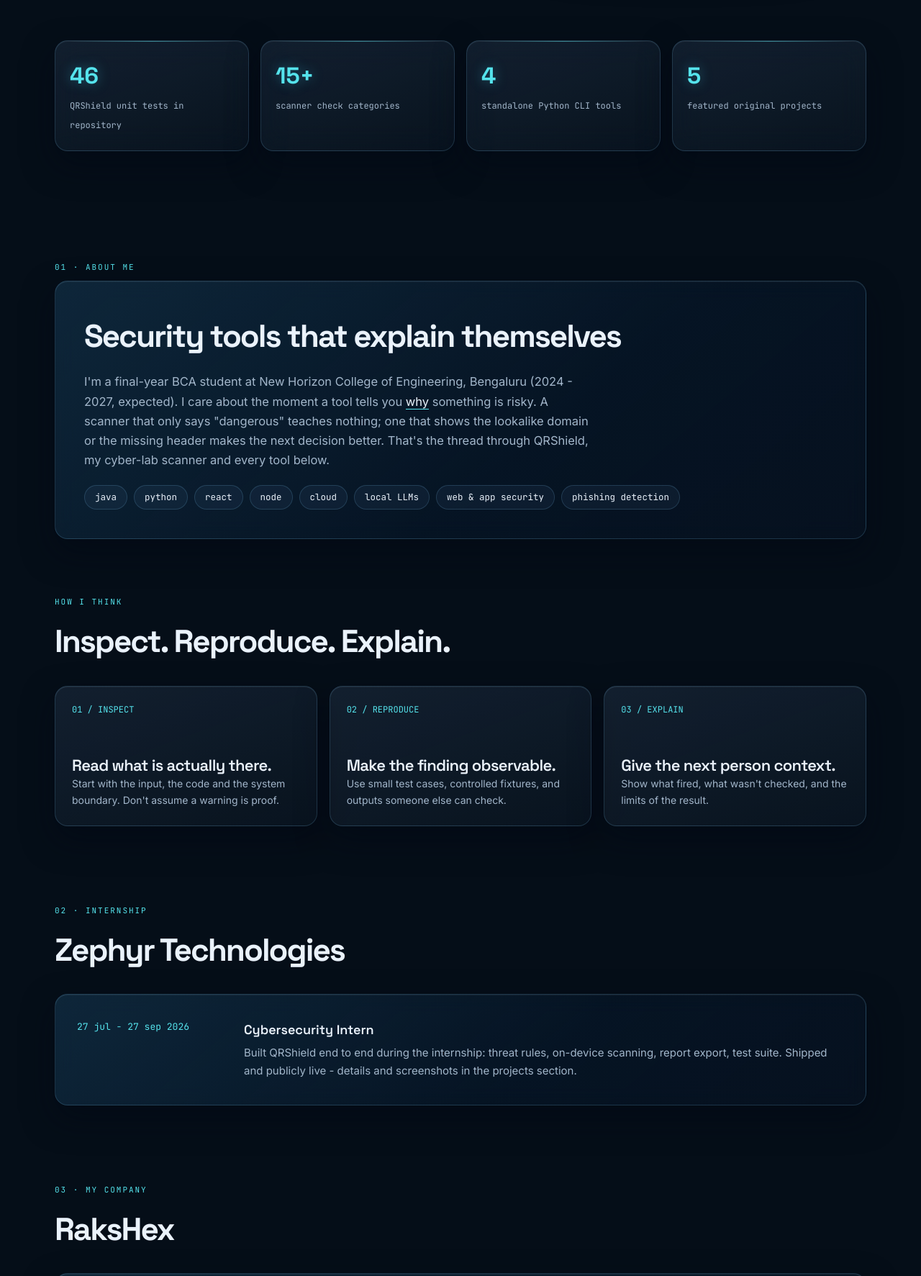
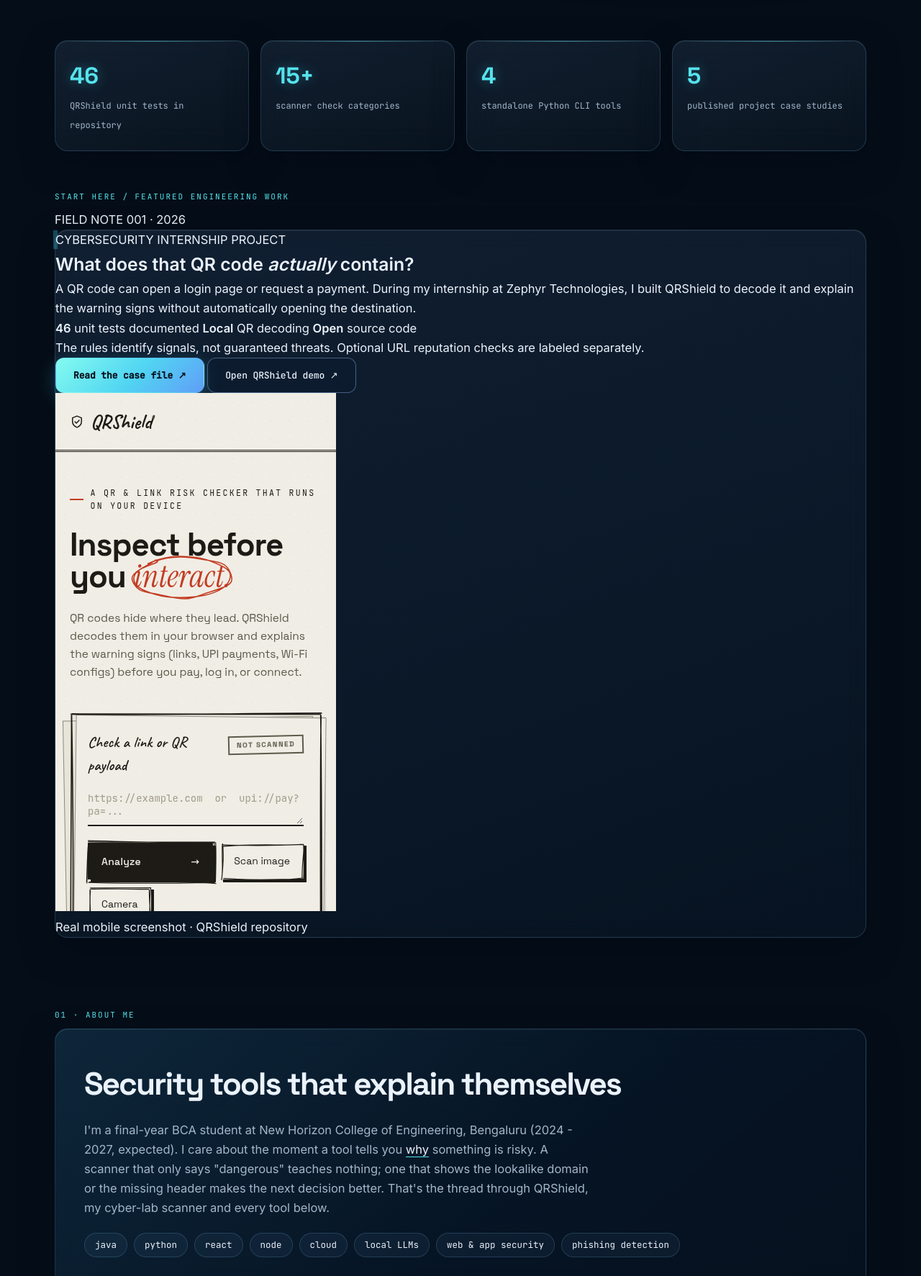
Before and after one commit to Akshu1245/akshay-sec, a website: page index.html in a window 1280 px wide. Shown: the part 820-2593 px from the top of the page at 72% size. Drawn offline with Linux system fonts and the light colour scheme.

Commit message:
Show QRShield proof above fold and reserve screenshot dimensions for stable layout

```diff
--- a/index.html
+++ b/index.html
@@ -7,6 +7,8 @@
 <meta name="description" content="K S Akshay, final-year BCA student in Bengaluru. Explore QRShield, Python security tools, privacy prototypes and RaksHex. Open to cybersecurity internships.">
 <meta name="theme-color" content="#070f1c">
 <meta name="author" content="K S Akshay">
+<meta name="robots" content="index,follow,max-image-preview:large">
+<meta name="color-scheme" content="dark">
 <meta property="og:type" content="website">
 <meta property="og:title" content="K S Akshay | Cybersecurity Portfolio">
 <meta property="og:description" content="Security projects, tools and notes from a BCA student in Bengaluru.">
@@ -146,7 +148,38 @@
   <div class="stat glass"><span class="stat-num">46</span><span class="stat-label">QRShield unit tests in repository</span></div>
   <div class="stat glass"><span class="stat-num">15+</span><span class="stat-label">scanner check categories</span></div>
   <div class="stat glass"><span class="stat-num">4</span><span class="stat-label">standalone Python CLI tools</span></div>
-  <div class="stat glass"><span class="stat-num">5</span><span class="stat-label">featured original projects</span></div>
+  <div class="stat glass"><span class="stat-num">5</span><span class="stat-label">published project case studies</span></div>
+</section>
+
+<!-- ============ FEATURED PROOF ============ -->
+<section class="featured-proof" aria-labelledby="featured-heading">
+  <div class="featured-topline">
+    <p class="sec-tag">START HERE / FEATURED ENGINEERING WORK</p>
+    <span class="featured-index">FIELD NOTE 001 · 2026</span>
+  </div>
+  <div class="featured-panel glass">
+    <div class="featured-copy">
+      <div class="featured-label"><span class="pulse-dot" aria-hidden="true"></span> CYBERSECURITY INTERNSHIP PROJECT</div>
+      <h2 id="featured-heading">What does that QR code <em>actually</em> contain?</h2>
+      <p>A QR code can open a login page or request a payment. During my internship at Zephyr Technologies, I built QRShield to decode it and explain the warning signs without automatically opening the destination.</p>
+      <div class="featured-facts" aria-label="QRShield evidence">
+        <span><strong>46</strong> unit tests documented</span>
+        <span><strong>Local</strong> QR decoding</span>
+        <span><strong>Open</strong> source code</span>
+      </div>
+      <p class="featured-caveat">The rules identify signals, not guaranteed threats. Optional URL reputation checks are labeled separately.</p>
+      <div class="featured-actions">
+        <a class="btn btn-fill" href="case-study.html?project=qrshield">Read the case file ↗</a>
+        <a class="btn btn-line" href="https://qrshield-lac.vercel.app" target="_blank" rel="noopener noreferrer">Open QRShield demo ↗</a>
+      </div>
+    </div>
+    <figure class="featured-visual">
+      <div class="featured-phone">
+        <img src="assets/qrshield-mobile.png" width="390" height="720" loading="lazy" decoding="async" alt="Real screenshot of QRShield's mobile interface showing the scanner and risk-explanation controls">
+      </div>
+      <figcaption>Real mobile screenshot · QRShield repository</figcaption>
+    </figure>
+  </div>
 </section>
 
 <!-- ============ ABOUT ============ -->
@@ -205,7 +238,7 @@
         <p class="xp-status">Status: pre-incorporation · no paying customers · prototypes and technical validation</p>
       </div>
     </div>
-    <a class="shot-link" href="assets/shot-rakshex.png" target="_blank" rel="noopener noreferrer" aria-label="Open full-size screenshot: RaksHex landing page: AI agents don't just generate, they act - control what happens next"><img class="shot" src="assets/shot-rakshex.png" alt="RaksHex landing page: AI agents don't just generate, they act - control what happens next" loading="lazy"></a>
+    <a class="shot-link" href="assets/shot-rakshex.png" target="_blank" rel="noopener noreferrer" aria-label="Open full-size screenshot: RaksHex landing page: AI agents don't just generate, they act - control what happens next"><img class="shot" src="assets/shot-rakshex.png" width="1280" height="800" decoding="async" alt="RaksHex landing page: AI agents don't just generate, they act - control what happens next" loading="lazy"></a>
     <div class="card-links">
       <a class="btn btn-fill btn-sm" href="https://rakshex.in" target="_blank" rel="noopener">site</a>
       <a class="btn btn-line btn-sm" href="https://github.com/Akshu1245/Rakshex-complete-codebase" target="_blank" rel="noopener">source</a>
@@ -232,7 +265,7 @@
         <li>PDF + text report export, local-only scan history</li>
         <li>46-test suite, camera permission handling with upload fallback</li>
       </ul>
-      <a class="shot-link" href="assets/qrshield-desktop.png" target="_blank" rel="noopener noreferrer" aria-label="Open full-size screenshot: QRShield interface: scan a link or QR payload, with the verdict panel showing No scan yet"><img class="shot" src="assets/qrshield-desktop.png" alt="QRShield interface: scan a link or QR payload, with the verdict panel showing No scan yet" loading="lazy"></a>
+      <a class="shot-link" href="assets/qrshield-desktop.png" target="_blank" rel="noopener noreferrer" aria-label="Open full-size screenshot: QRShield interface: scan a link or QR payload, with the verdict panel showing No scan yet"><img class="shot" src="assets/qrshield-desktop.png" width="1280" height="800" decoding="async" alt="QRShield interface: scan a link or QR payload, with the verdict panel showing No scan yet" loading="lazy"></a>
       <p class="stack">vite · jsqr · jspdf · vanilla js · vercel</p>
       <div class="card-links">
         <a class="btn btn-fill btn-sm" href="https://qrshield-lac.vercel.app" target="_blank" rel="noopener">live app</a>
@@ -255,7 +288,7 @@
         <p class="term-out"><span class="term-sev">[HIGH]</span> SEC040: Debug Mode Enabled</p>
         <p class="term-dim">real output: self-scan of the toolkit, 14 Nov 2026</p>
       </div>
-      <a class="shot-link" href="https://raw.githubusercontent.com/Akshu1245/akshay-cyber-lab/main/docs/auditor-output.png" target="_blank" rel="noopener noreferrer" aria-label="Open full-size screenshot: Terminal screenshot of the cyber-lab security auditor self-scan"><img class="shot" src="https://raw.githubusercontent.com/Akshu1245/akshay-cyber-lab/main/docs/auditor-output.png" alt="Terminal screenshot of the cyber-lab security auditor self-scan" loading="lazy"></a>
+      <a class="shot-link" href="https://raw.githubusercontent.com/Akshu1245/akshay-cyber-lab/main/docs/auditor-output.png" target="_blank" rel="noopener noreferrer" aria-label="Open full-size screenshot: Terminal screenshot of the cyber-lab security auditor self-scan"><img class="shot" src="https://raw.githubusercontent.com/Akshu1245/akshay-cyber-lab/main/docs/auditor-output.png" width="1280" height="800" decoding="async" alt="Terminal screenshot of the cyber-lab security auditor self-scan" loading="lazy"></a>
       <p class="stack">python · sarif · github actions</p>
       <div class="card-links">
         <a class="btn btn-line btn-sm" href="https://github.com/Akshu1245/akshay-cyber-lab" target="_blank" rel="noopener">source</a>
@@ -272,7 +305,7 @@
         <li>Client-side encryption, server stores ciphertext only</li>
         <li>SnarkJS proof-generation components with demo and setup code</li>
       </ul>
-      <a class="shot-link" href="assets/shot-whispercache.png" target="_blank" rel="noopener noreferrer" aria-label="Open full-size screenshot: WhisperCache repository: privacy-first AI memory layer with zero-knowledge proofs, built on Midnight and Cardano"><img class="shot" src="assets/shot-whispercache.png" alt="WhisperCache repository: privacy-first AI memory layer with zero-knowledge proofs, built on Midnight and Cardano" loading="lazy"></a>
+      <a class="shot-link" href="assets/shot-whispercache.png" target="_blank" rel="noopener noreferrer" aria-label="Open full-size screenshot: WhisperCache repository: privacy-first AI memory layer with zero-knowledge proofs, built on Midnight and Cardano"><img class="shot" src="assets/shot-whispercache.png" width="1280" height="800" decoding="async" alt="WhisperCache repository: privacy-first AI memory layer with zero-knowledge proofs, built on Midnight and Cardano" loading="lazy"></a>
       <p class="stack">typescript · snarkjs · xchacha20</p>
       <div class="card-links">
         <a class="btn btn-line btn-sm" href="https://github.com/Akshu1245/WhisperCache" target="_blank" rel="noopener">source</a>
@@ -291,7 +324,7 @@
         <li>FastAPI backend, IsolationForest scoring, 16 DPDP contract rules</li>
         <li>Demo deployment is offline for now - walkthrough video and code in the repo</li>
       </ul>
-      <a class="shot-link" href="assets/shot-vendorguard.png" target="_blank" rel="noopener noreferrer" aria-label="Open full-size screenshot: VendorGuard Executive Board view: vendors by band, worst offenders leaderboard and DPDP clauses triggered"><img class="shot" src="assets/shot-vendorguard.png" alt="VendorGuard Executive Board view: vendors by band, worst offenders leaderboard and DPDP clauses triggered" loading="lazy"></a>
+      <a class="shot-link" href="assets/shot-vendorguard.png" target="_blank" rel="noopener noreferrer" aria-label="Open full-size screenshot: VendorGuard Executive Board view: vendors by band, worst offenders leaderboard and DPDP clauses triggered"><img class="shot" src="assets/shot-vendorguard.png" width="1440" height="900" decoding="async" alt="VendorGuard Executive Board view: vendors by band, worst offenders leaderboard and DPDP clauses triggered" loading="lazy"></a>
       <p class="stack">fastapi · react · tailwind · docker</p>
       <div class="card-links">
         <a class="btn btn-line btn-sm" href="https://github.com/Akshu1245/vendorgaurd" target="_blank" rel="noopener">source</a>
@@ -307,7 +340,7 @@
         licenses intact: <strong>gophish</strong> (dark-ops admin theme), <strong>zxcvbn</strong> (rebuilt the broken
         demo page as an interactive strength demo), <strong>phishing-detector</strong> (field-manual UI theme).
         Engine code untouched in all three.</p>
-      <a class="shot-link" href="assets/shot-forks.png" target="_blank" rel="noopener noreferrer" aria-label="Open full-size screenshot: Forked gophish admin dashboard re-themed with a dark ops interface"><img class="shot" src="assets/shot-forks.png" alt="Forked gophish admin dashboard re-themed with a dark ops interface" loading="lazy"></a>
+      <a class="shot-link" href="assets/shot-forks.png" target="_blank" rel="noopener noreferrer" aria-label="Open full-size screenshot: Forked gophish admin dashboard re-themed with a dark ops interface"><img class="shot" src="assets/shot-forks.png" width="1440" height="757" decoding="async" alt="Forked gophish admin dashboard re-themed with a dark ops interface" loading="lazy"></a>
       <p class="stack">go · javascript · flask · css</p>
       <div class="card-links">
         <a class="btn btn-line btn-sm" href="https://github.com/Akshu1245/gophish" target="_blank" rel="noopener">gophish</a>
```
